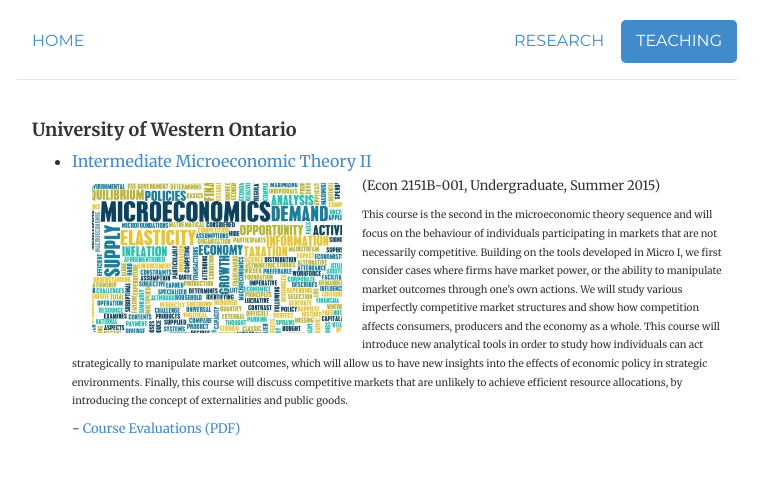
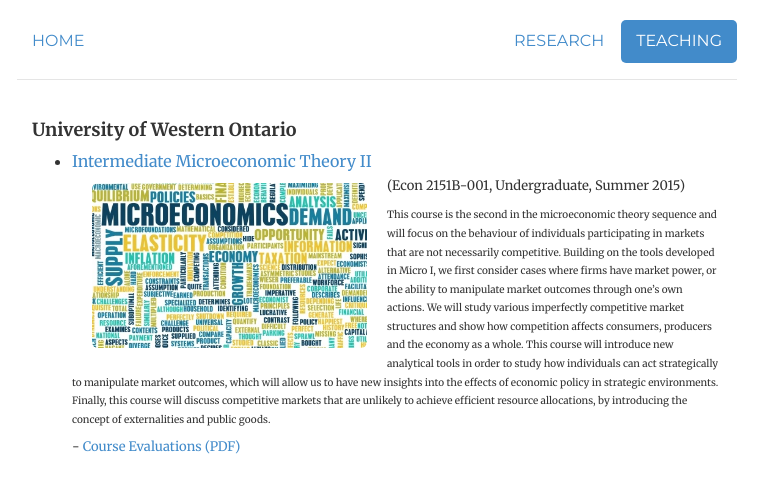
Before and after one commit to morihiroaki/morihiroaki.github.io, a Jekyll site: the page built from teaching.html, in a window 1280 px wide. Shown: the top 493 px of the page, without its empty margins (263-1031 px from the left). Built offline with Jekyll 4.4.1, drawn with Linux system fonts in a browser that asks for light colours.

Commit message:
Update teaching.html

```diff
--- a/teaching.html
+++ b/teaching.html
@@ -9,7 +9,7 @@ description:
   <h4>University of Western Ontario</h4>
 <ul style="list-style-type:disc">
   <li><a target="_blank" href="/files/2151_2015S_syllabus.pdf" title="Syllabus">Intermediate Microeconomic Theory II</a></li>
-<img  class="img-rounded" src="files/micro_image.jpg" height="150" width="250" style='float: left;' hspace="20" vspace="10">
+<img  class="img-rounded" src="files/micro_image.jpg" height="165" width="275" style='float: left;' hspace="20" vspace="10">
 <p><font size="2">(Econ 2151B-001, Undergraduate, Summer 2015)  </p>
 <p><font size="1">This course is the second in the microeconomic theory sequence and will focus on the behaviour of
          individuals participating in markets that are not necessarily competitive. Building on the tools developed
```
